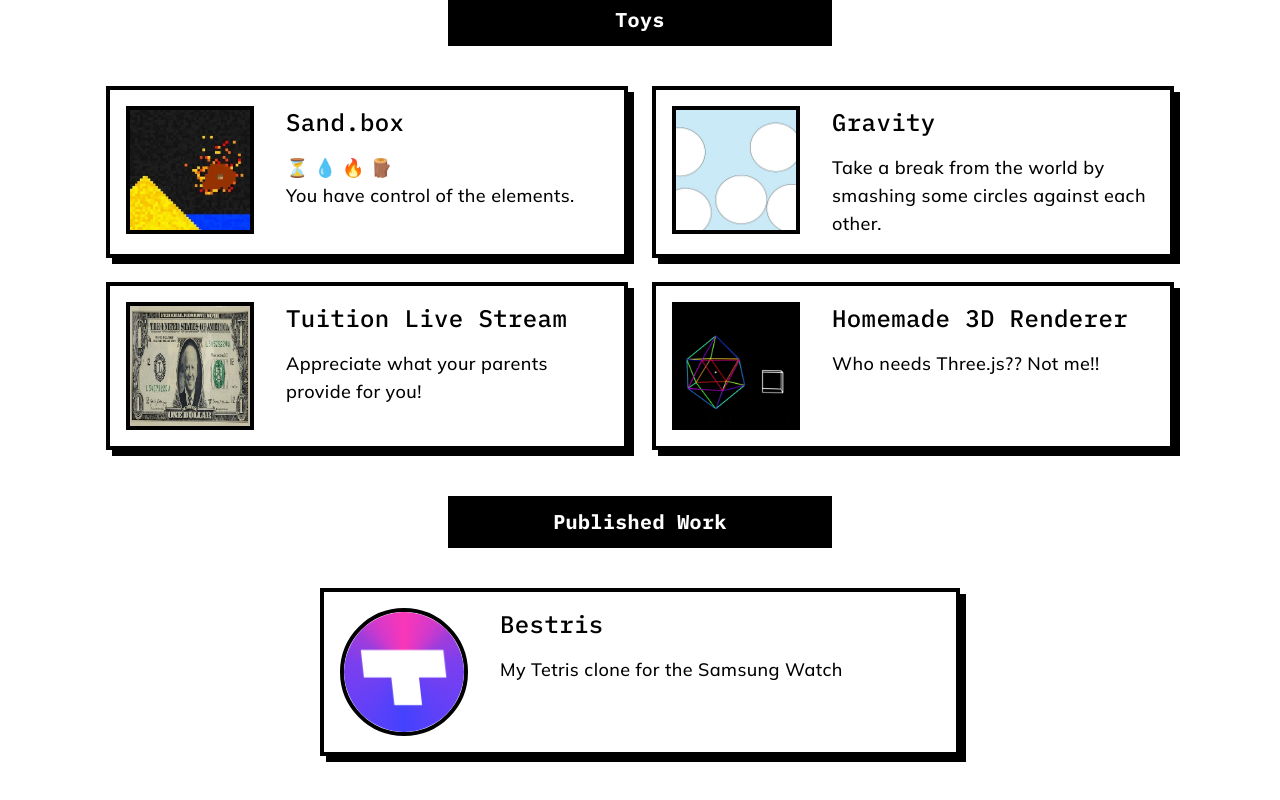
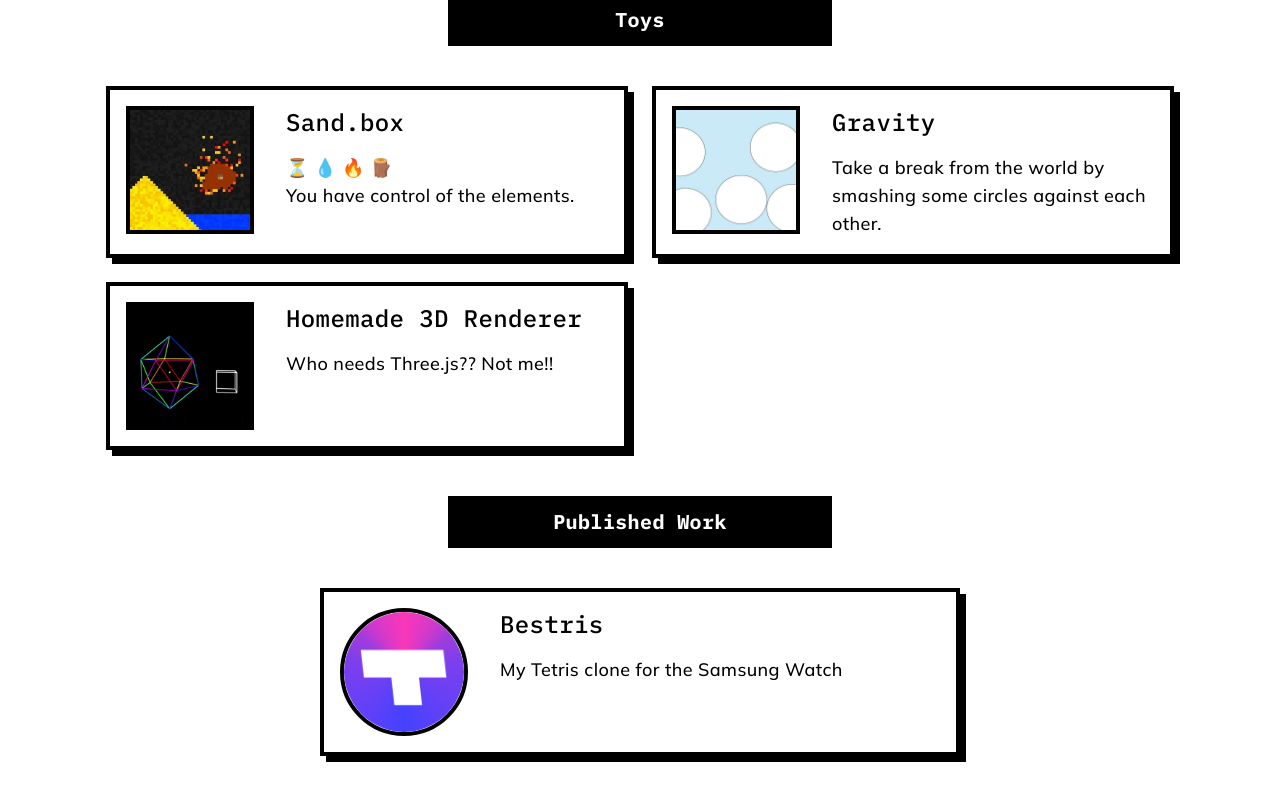
Before and after one commit to Davedude42/svelteofdavid, a SvelteKit app: page /projectList in a window 1280 px wide. Shown: the part 776-1576 px from the top of the page. Built offline with nearby package versions, Linux system fonts and the light colour scheme.

Commit message:
hide tuition live stream

```diff
--- a/src/routes/projectList/+page.svelte
+++ b/src/routes/projectList/+page.svelte
@@ -85,11 +85,11 @@
 			<div class="font-IBMPlexMono text-2xl">Gravity</div>
 			<div class="text-lg">Take a break from the world by smashing some circles against each other.</div>
 		</a>
-		<a class="project-item thick-black-border comic-shadow bg-white hover:bg-lighter" href="/project/tuitionlivestream">
+		<!--<a class="project-item thick-black-border comic-shadow bg-white hover:bg-lighter" href="/project/tuitionlivestream">
 			<img src={tlsImage} alt="My mindcraft" class="row-span-2 thick-black-border" />
 			<div class="font-IBMPlexMono text-2xl">Tuition Live Stream</div>
 			<div class="text-lg">Appreciate what your parents provide for you!</div>
-		</a>
+		</a>-->
 		<a class="project-item thick-black-border comic-shadow bg-white hover:bg-lighter" href="/project/threedee">
 			<img src={d3Image} alt="Three dee" class="row-span-2 thick-black-border" />
 			<div class="font-IBMPlexMono text-2xl">Homemade 3D Renderer</div>
```
